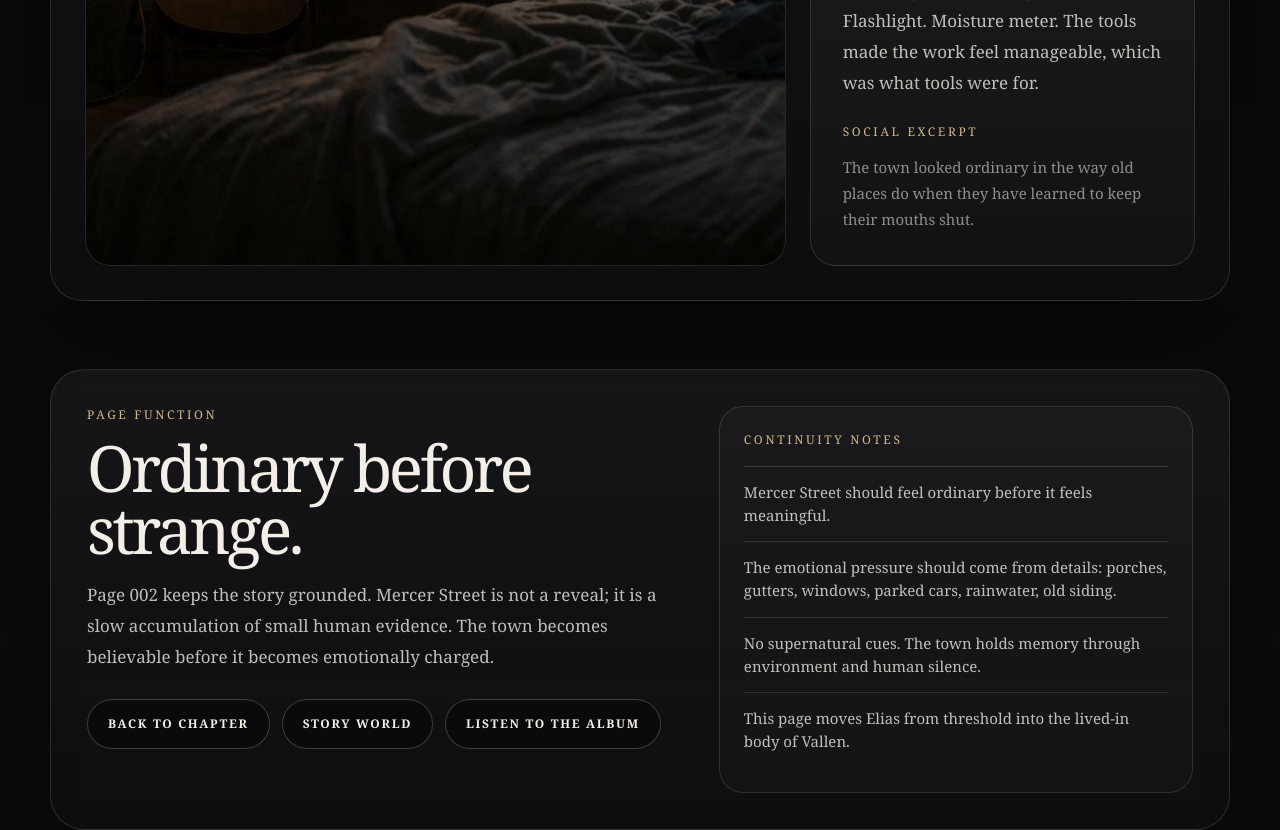
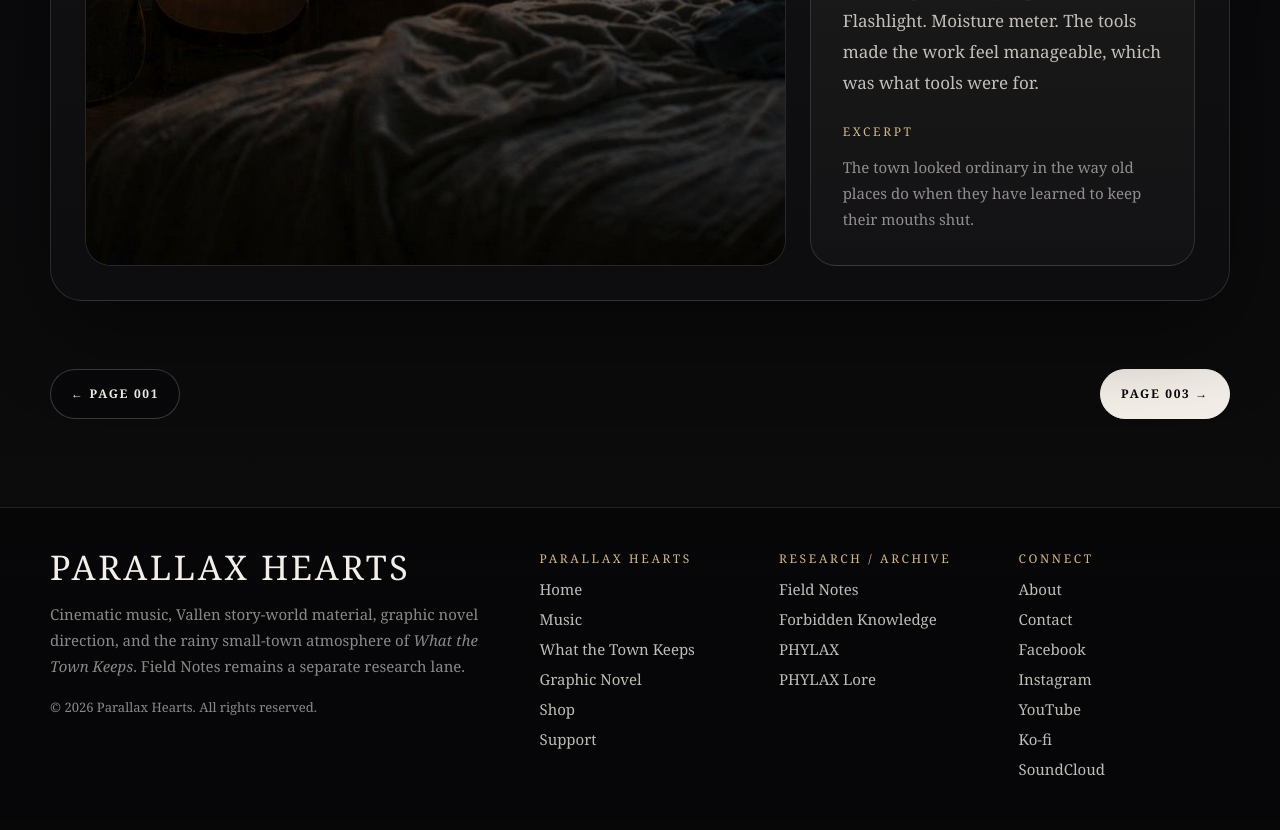
Before and after one commit to chthomps4/parallaxhearts-site, a Next.js app in the folder site/: page /graphic-novel/chapter-one/page-002 in a window 1280 px wide. Shown: the part 920-1750 px from the top of the page. Built offline with nearby package versions, Linux system fonts and the light colour scheme.

Commit message:
Clean up visual novel page 002 reading layout

```diff
--- a/site/app/graphic-novel/chapter-one/page-002/page.tsx
+++ b/site/app/graphic-novel/chapter-one/page-002/page.tsx
@@ -24,13 +24,6 @@ const navItems = [
   ["Graphic Novel", "/graphic-novel"],
   ["Chapter One", "/graphic-novel/chapter-one"],
   ["Support", "/support"],
-];
-
-const pageNotes = [
-  "Mercer Street should feel ordinary before it feels meaningful.",
-  "The emotional pressure should come from details: porches, gutters, windows, parked cars, rainwater, old siding.",
-  "No supernatural cues. The town holds memory through environment and human silence.",
-  "This page moves Elias from threshold into the lived-in body of Vallen.",
 ];
 
 export default function ChapterOnePage002() {
@@ -228,7 +221,7 @@ export default function ChapterOnePage002() {
                 </div>
 
                 <div>
-                  <p className="kicker">Social excerpt</p>
+                  <p className="kicker">Excerpt</p>
                   <p className="soft-copy" style={{ margin: "14px 0 0" }}>
                     The town looked ordinary in the way old places do when they
                     have learned to keep their mouths shut.
@@ -236,81 +229,6 @@ export default function ChapterOnePage002() {
                 </div>
               </aside>
             </div>
-          </div>
-        </div>
-      </section>
-
-      <section style={{ padding: "34px 0" }}>
-        <div className="site-container">
-          <div
-            className="glass-panel"
-            style={{
-              padding: "clamp(24px, 4vw, 36px)",
-              display: "grid",
-              gridTemplateColumns: "minmax(0, 1fr) minmax(260px, 0.78fr)",
-              gap: "24px",
-              alignItems: "start",
-            }}
-          >
-            <div>
-              <p className="kicker">Page function</p>
-              <h2 className="section-title">Ordinary before strange.</h2>
-
-              <p className="body-copy" style={{ margin: "18px 0 0" }}>
-                Page 002 keeps the story grounded. Mercer Street is not a reveal;
-                it is a slow accumulation of small human evidence. The town
-                becomes believable before it becomes emotionally charged.
-              </p>
-
-              <div
-                style={{
-                  marginTop: "26px",
-                  display: "flex",
-                  gap: "12px",
-                  flexWrap: "wrap",
-                }}
-              >
-                <Link href="/graphic-novel/chapter-one" className="secondary-button">
-                  Back to Chapter
-                </Link>
-
-                <Link href="/project" className="secondary-button">
-                  Story World
-                </Link>
-
-                <Link href="/music" className="secondary-button">
-                  Listen to the Album
-                </Link>
-              </div>
-            </div>
-
-            <aside
-              style={{
-                border: "1px solid var(--line)",
-                borderRadius: "24px",
-                padding: "24px",
-                background: "rgba(255,255,255,0.025)",
-              }}
-            >
-              <p className="kicker" style={{ marginBottom: "18px" }}>
-                Continuity notes
-              </p>
-
-              {pageNotes.map((note) => (
-                <div
-                  key={note}
-                  style={{
-                    padding: "14px 0",
-                    borderTop: "1px solid var(--line)",
-                    color: "var(--paper-soft)",
-                    fontSize: "15px",
-                    lineHeight: 1.55,
-                  }}
-                >
-                  {note}
-                </div>
-              ))}
-            </aside>
           </div>
         </div>
       </section>
```
